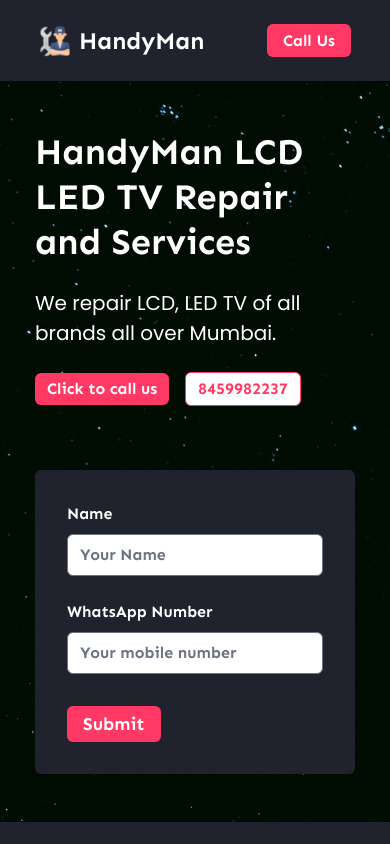
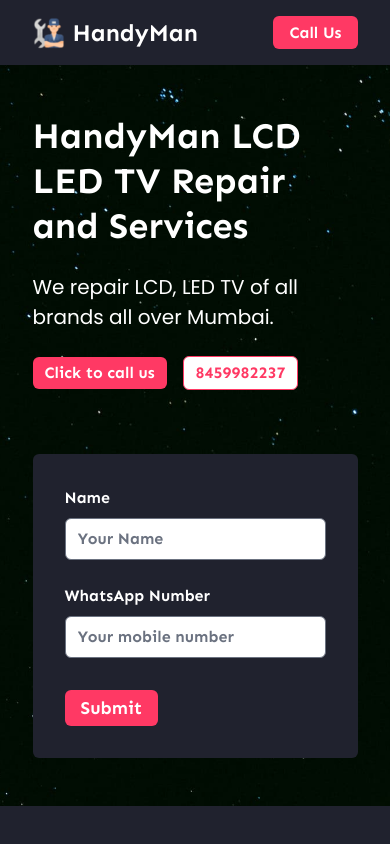
Before and after one commit to sinrosha/lead-gen-engine, a Next.js app: page / in a window 390 px wide. Shown: the top 844 px of the page. Built offline with nearby package versions, Linux system fonts and the light colour scheme; no server answers.

Commit message:
alignment fix

```diff
--- a/components/Header/index.jsx
+++ b/components/Header/index.jsx
@@ -2,8 +2,8 @@ import Image from 'next/image'
 
 const Header = () => {
   return (
-    <header className="sticky top-0 z-10 py-6 bg-black-bg">
-      <div className="flex justify-between mx-auto w-4/5 items-center">
+    <header className="sticky top-0 z-10 py-4 md:py-5 bg-black-bg">
+      <div className="flex justify-between mx-auto w-10/12 md:w-4/5 items-center">
         <div className="font-sen flex text-white text-3xl">
           <Image src="/android-icon-36x36.png" width="32" height="32" alt="Logo" /> <span className="pl-2 md:pl-4 text-2xl md:text-3xl">HandyMan</span>
         </div>
--- a/components/HomeHero/index.jsx
+++ b/components/HomeHero/index.jsx
@@ -3,8 +3,8 @@ import WABAForm from "../WABAForm"
 const HomeHero = () => {
   return (
     <section style={{'backgroundImage': 'url(/bg-one.jpg)'}} className="py-12 md:py-16 bg-cover bg-no-repeat bg-center bg-scroll" id="Hero">
-      <div className="w-4/5 mx-auto flex flex-col lg:flex-row justify-between items-center">
-        <div className="content w-80 md:w-auto">
+      <div className="w-10/12 md:w-4/5 mx-auto flex flex-col lg:flex-row justify-between items-center">
+        <div className="content md:w-auto">
           <h1 className="text-white text-4xl leading-tight md:leading-snug md:text-5xl font-sen">HandyMan LCD LED TV <br className="hidden lg:block" /> Repair and Services</h1>
           <p className="text-white text-xl font-poppins py-6 md:py-8 leading-normal ">We repair LCD, LED TV of all brands all over Mumbai.</p>
           <div className="">
--- a/components/WABAForm/index.jsx
+++ b/components/WABAForm/index.jsx
@@ -136,7 +136,7 @@ const WABAForm = () => {
   }
 
   return (
-    <div className="form mt-16 lg:mt-0 p-8 md:p-12 bg-black-bg rounded-md md:w-96 relative w-80">
+    <div className="form mt-16 lg:mt-0 p-8 md:p-12 w-full md:w-96 bg-black-bg rounded-md relative">
       <form action="" className={`max-w-md ${formSubmitted ? "invisible" : ""} ${loading ? "invisible" : ""}`}>
         <div className='form-row flex flex-col pb-6 relative'>
           <label htmlFor='name' className="text-white text-base font-sen pb-2">Name</label>
```
